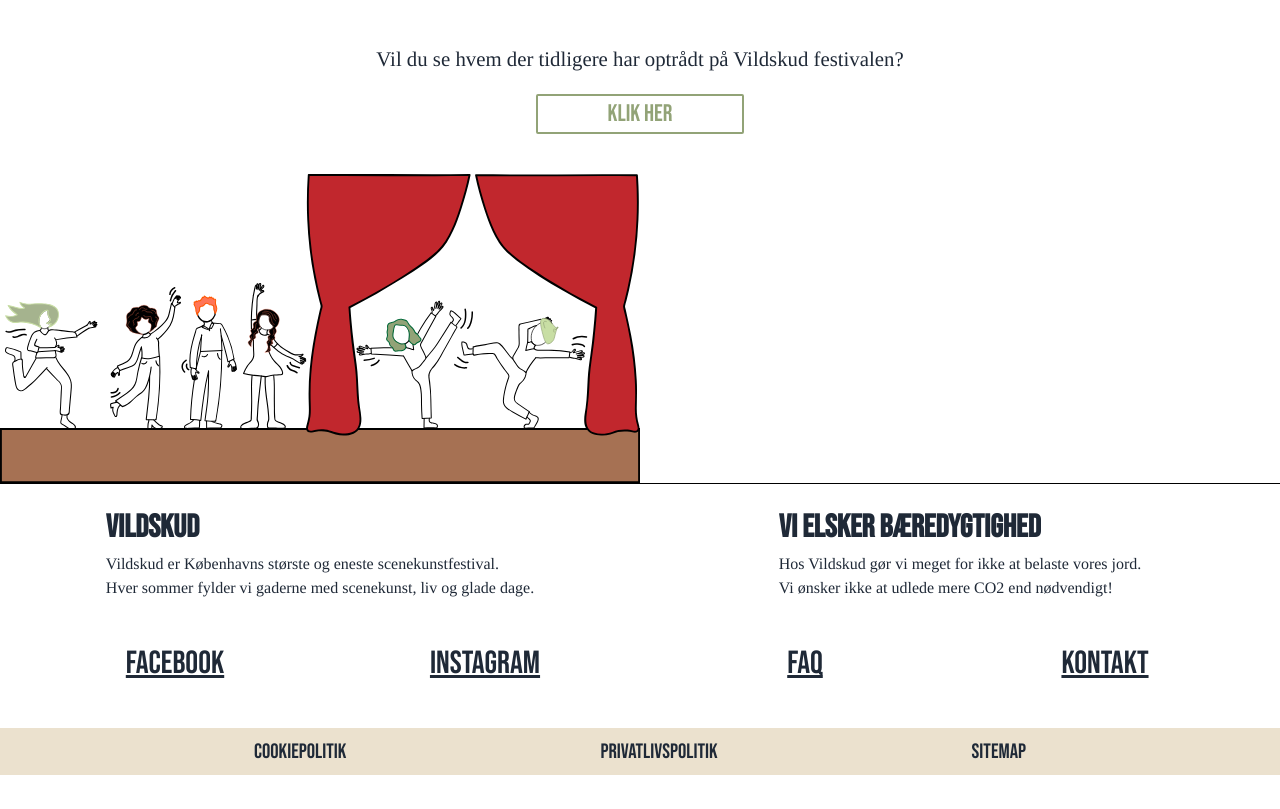
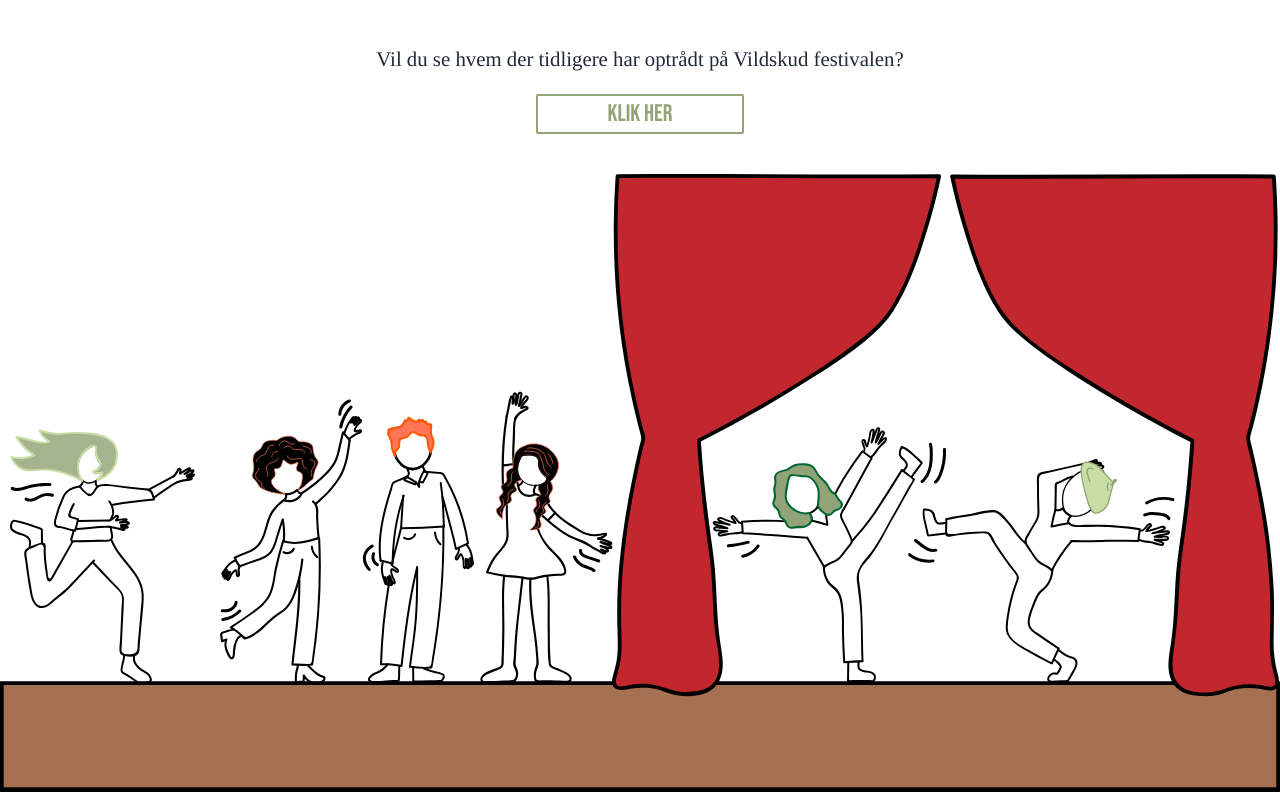
Before and after one commit to mart1c05/vildskud_festival, a website built with Vite: page src/line_up.html in a window 1280 px wide. Shown: the part 1305-2114 px from the top of the page. Before the commit the page ends 2080 px from the top, so only its background shows below. Built offline with nearby package versions, Linux system fonts and the light colour scheme.

Commit message:
full igen

```diff
--- a/src/line_up.html
+++ b/src/line_up.html
@@ -313,7 +313,7 @@
           </div>
         </article>
         <!-- STOR ILLUSTRATION START -->
-        <div class="w-1/2">
+        <div class="w-full">
           <img src="Lineup.svg" alt="" />
         </div>
         <!-- STOR ILLUSTRATION SLUT -->
```
